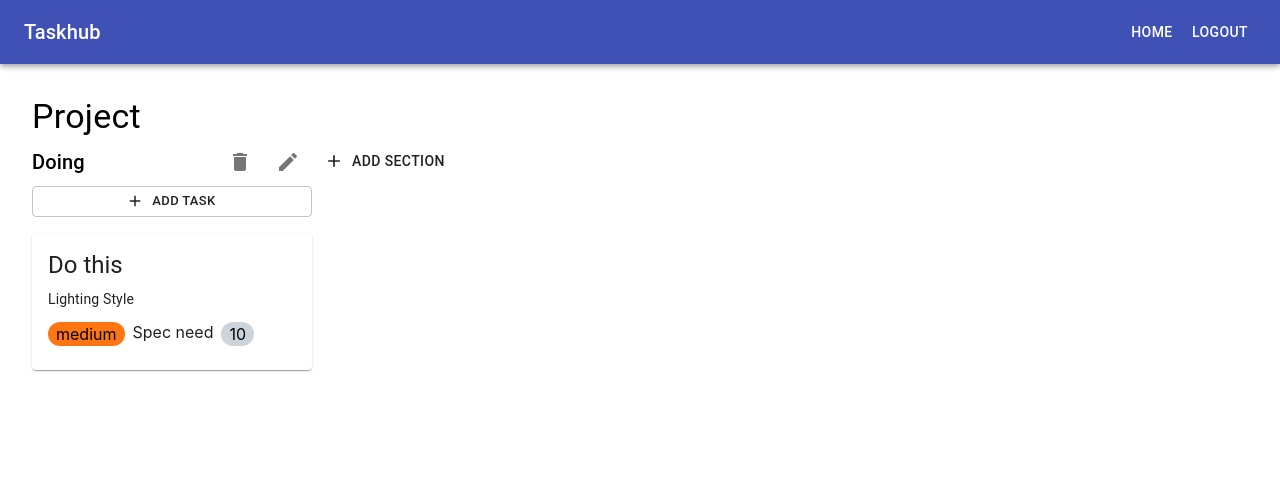
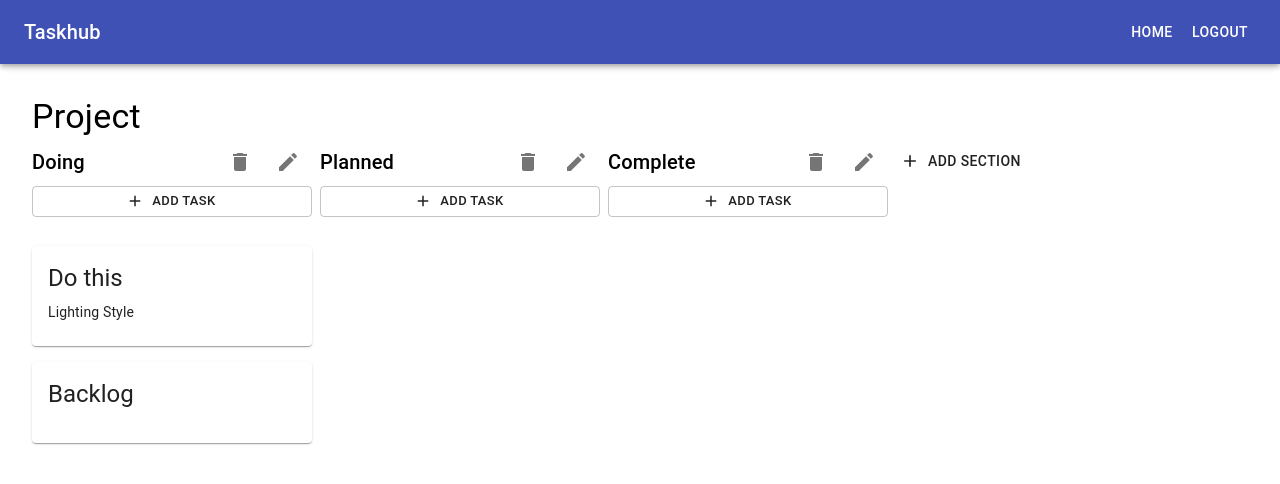
Before and after one commit to IamJajuan/TaskHub, a React (Create React App) app: page /project/1 in a window 1280 px wide. Shown: the top 484 px of the page. Built offline with nearby package versions, Linux system fonts and the light colour scheme.

Commit message:
Add task form

```diff
--- a/src/components/Column.js
+++ b/src/components/Column.js
@@ -1,15 +1,30 @@
-import React from 'react'
+import React,{useState} from 'react'
 import PropTypes from 'prop-types'
 import ColumnHeader from './ColumnHeader'
 import { Box, Button } from '@material-ui/core'
 import { Add } from '@material-ui/icons'
 import TaskCard from './TaskCard'
-const Column = ({name,id,tasks,toggleModal,open}) => {
+import TaskForm from './TaskForm'
+
+const Column = ({name,id,tasks}) => {
+
+    const [openTask, setOpenTask] = useState(false)
+    const toggleTaskModal = () => setOpenTask(prev => !prev)
+
+    const addTask = (vals,close) => {
+        console.log(vals)
+        close()
+    }
+
     return (
         <Box width = "280px" marginRight= ".5em" >
-            <ColumnHeader toggleModal = {toggleModal} openForm = {open} id = {id} name = {name} />
-            <Button variant = "outlined" size = "small" fullWidth startIcon = {<Add/>}> Add Task </Button>
-            {tasks && tasks.map(item => <TaskCard {...item} />)}
+            <TaskForm  name = "" id = "" submit = {addTask} toggleModal = {toggleTaskModal} open={openTask} description = "" cost = "" title ="Add" stage = "" priority = ""   />
+            <ColumnHeader  id = {id} name = {name} />
+            <Button style = {{marginBottom:'1em'}} onClick = {toggleTaskModal} variant = "outlined" size = "small" fullWidth startIcon = {<Add/>}> Add Task </Button>
+
+                {(tasks && tasks.map(item => (<TaskCard key = {item.id} {...item} />)  ))}
+
+
         </Box>
     )
 }
@@ -17,9 +32,7 @@ const Column = ({name,id,tasks,toggleModal,open}) => {
 Column.propTypes = {
 name:PropTypes.string.isRequired,
 id:PropTypes.string.isRequired,
-tasks:PropTypes.arrayOf(PropTypes.object.isRequired).isRequired,
-open:PropTypes.bool.isRequired,
-toggleModal:PropTypes.func.isRequired,
+tasks:PropTypes.arrayOf(PropTypes.object.isRequired),
 }
 
 export default Column
--- a/src/components/TaskCard.js
+++ b/src/components/TaskCard.js
@@ -1,37 +1,38 @@
-import React from 'react'
+import React,{useState} from 'react'
 import PropTypes from 'prop-types'
-import {  Card, Typography,CardContent,Box } from '@material-ui/core'
+import {  Card, Typography,CardContent,Box} from '@material-ui/core'
+import TaskForm from './TaskForm'
 
-const TaskCard = ({name,description,stage,priority,cost}) => {
+const TaskCard = ({name,description,id}) => {
 
-    const toggleModal = () => console.log('hrll')
+  const [open, setOpen] = useState(false)
+
+  const editTask = ({vals},close) => {
+      console.log(vals)
+      close()
+  }
+    const toggleModal = () => setOpen(prev => !prev)
     return (
         <Box  marginTop = {"1em"}>
 
-            <Card onClick = {toggleModal}>
+            <TaskForm submit = {editTask}  open = {open} title = "Edit" toggleModal = {toggleModal} name = {name}  id ={id} description ={description} />
 
-            <CardContent  className ="clickable">
+                  <Card className ="clickable" onClick = {toggleModal} >
 
+                <CardContent  >
+            <Box  display = 'flex'>
             <Typography gutterBottom variant="h5" component="h2">
                 {name}
               </Typography>
+            </Box>
             <Typography variant="body2" component="p">
 
               {description}
             </Typography>
-        <Box  marginTop =".8em" display ="flex">
-<Box lineHeight = "1.5" bgcolor = {"#ff7511"} color = {"black"} borderRadius ={".8em"} padding = {"0 .5em"} marginRight = {".5em"}>{priority}</Box>
-<Box marginRight = {".5em"}>{stage}</Box>
-<Box lineHeight = "1.5" bgcolor = {"#cbd4db"} color = {"black"} borderRadius ={".8em"} padding = {"0 .5em"} marginRight = {".5em"}>{cost}</Box>
 
-
-        </Box>
           </CardContent>
 
                 </Card>
-
-
-
 
         </Box>
     )
@@ -41,9 +42,8 @@ TaskCard.propTypes = {
 
     name:PropTypes.string.isRequired,
     description:PropTypes.string,
-    priority:PropTypes.string,
-    cost:PropTypes.string,
-    stage:PropTypes.string,
+    id:PropTypes.string.isRequired,
+
 
 }
 
--- /dev/null
+++ b/src/components/TaskForm.js
@@ -0,0 +1,65 @@
+import React,{useState} from 'react'
+import PropTypes from 'prop-types'
+import { TextField,Button, Dialog, DialogTitle, DialogActions, DialogContent } from '@material-ui/core'
+import { FormStyles } from '../styles/Form'
+
+const TaskForm = ({open,toggleModal,title,submit,id,name,description}) => {
+
+    const [values, setValues] = useState({name,description})
+
+
+    const handleChange = (event) => {
+
+        const {target} = event
+        const {value,name} = target
+
+
+        setValues(prevState => ({...prevState,[name]:value}))
+    }
+
+    const handleSubmit = (event) => {
+
+       event.preventDefault()
+       submit({id,...values},toggleModal)
+       setValues({name:"",description:"",cost:"",stage:"",priority:""})
+    }
+
+    const classes = FormStyles()
+    return (
+        <Dialog fullWidth open = {open} onClose = {toggleModal} >
+        <DialogTitle className = {classes.title}>{`${title} Task`} </DialogTitle>
+        <form onSubmit = {handleSubmit}>
+
+        <DialogContent >
+                        <TextField onChange = {handleChange} required className = {classes.input} label = "Name" id = "name" name = "name" fullWidth  value = {values.name} />
+                        <TextField onChange = {handleChange}  className = {classes.input} label = "Description" id = "description" name = "description" fullWidth  value = {values.description} />
+
+        </DialogContent>
+        <DialogActions>
+        <Button onClick = {toggleModal}  type = "button" color = "primary" > {`Cancel`} </Button >
+        <Button  type = "submit" color = "primary" > {`${title} Task`} </Button >
+
+        {title === "Edit" && <Button onClick = {toggleModal}  type = "button" color = "primary" >Delete Task</Button>}
+
+        </DialogActions>
+        </form>
+
+               </Dialog>
+    )
+}
+
+TaskForm.propTypes = {
+
+    open:PropTypes.bool.isRequired,
+    toggleModal:PropTypes.func.isRequired,
+    name:PropTypes.string.isRequired,
+    description:PropTypes.string,
+    priority:PropTypes.string,
+    cost:PropTypes.string,
+    stage:PropTypes.string,
+    id:PropTypes.string,
+    title:PropTypes.string.isRequired,
+    submit:PropTypes.func.isRequired
+}
+
+export default TaskForm
--- a/src/pages/Project.js
+++ b/src/pages/Project.js
@@ -9,13 +9,11 @@ const Project = () => {
 
     const {id} = useParams()
     const project = {
-        id,name:"Project",sections:[{id:"2" , name:"Doing", tasks:[{name:"Do this" ,description:"Lighting Style",cost:"10",priority:"medium",stage:"Spec need"}]},
-        {name:"Do this" ,description:"Lighting Style",cost:"10",priority:"medium",stage:"Spec need"},
-        {name:"Do this" ,description:"Lighting Style",cost:"10",priority:"medium",stage:"Spec need"},
-        {name:"Do this" ,description:"Lighting Style",cost:"10",priority:"medium",stage:"Spec need"},
-        {name:"Do this" ,description:"Lighting Style",cost:"10",priority:"medium",stage:"Spec need"},
-        {name:"Do this" ,description:"Lighting Style",cost:"10",priority:"medium",stage:"Spec need"},
-        {name:"Do this" ,description:"Lighting Style",cost:"10",priority:"medium",stage:"Spec need"}
+        id,name:"Project",sections:[{id:"1" , name:"Doing", tasks:[{name:"Do this" ,description:"Lighting Style",id:"1"},{name:"Backlog",id:"2"}]},
+        {name:"Planned" ,description:"Lighting Style",id:"2"},
+        {name:"Complete" ,description:"Fire Style", id:"3"},
+        {name:"Testing" ,description:"Earth Style", id:"4"},
+
     ]
     }
     const {sections,name} = project
@@ -33,7 +31,7 @@ const Project = () => {
 
         <Box >
         <Box  display ="flex" width = "fit-content" >
-          {sections.slice(0,1) .map(item => <Column  {...item} />)}
+          {sections.slice(0,3) .map(item => <Column  key = {item.id} {...item} />)}
           <NewColumn open = {openForm} toggleModal = {toggleModal}/>
           </Box>
 
```
Also changed, not shown: 2 other files (tests, documents, lock files or other folders). Lines whose indentation alone changed are shown as unchanged.
